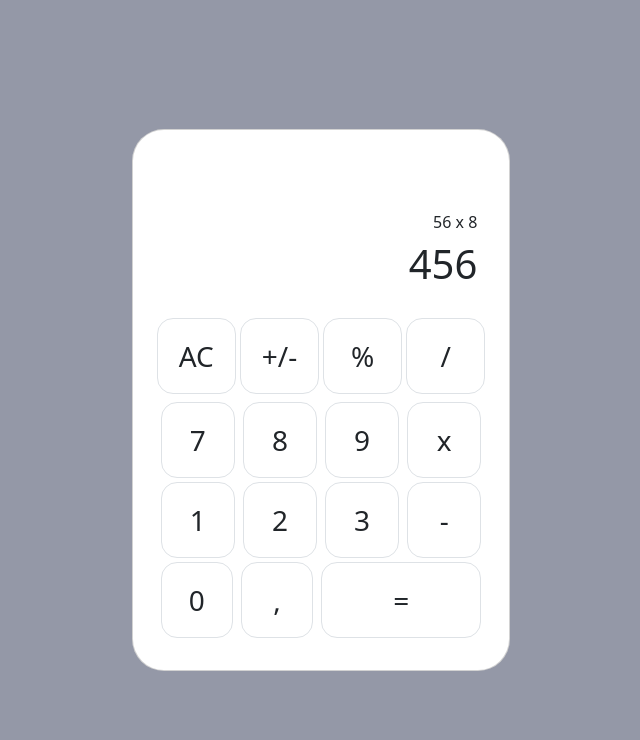
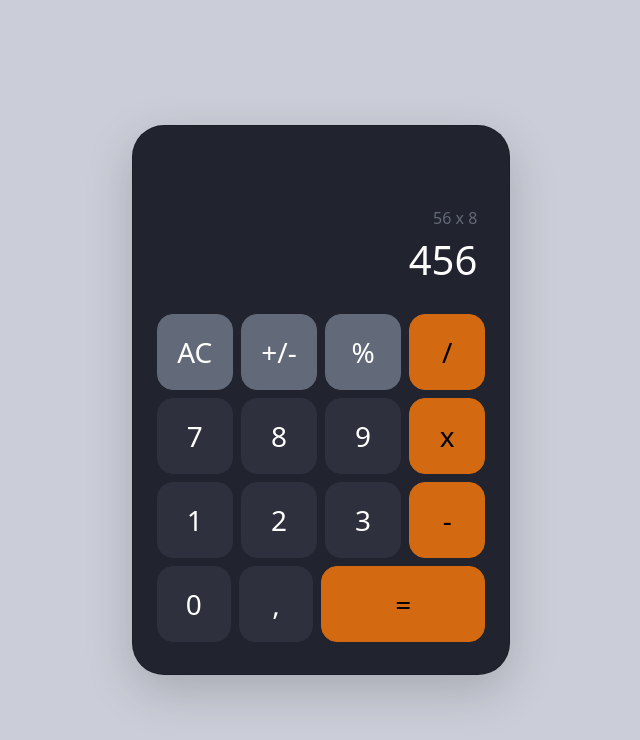
Before and after one commit to cwjki/calculator, a React (Create React App) app: page / in a window 1280 px wide. Shown: the top 740 px of the page, without its empty margins (319-959 px from the left). Built offline with nearby package versions, Linux system fonts and the light colour scheme.

Commit message:
adding styles

```diff
--- a/src/components/Calculator.tsx
+++ b/src/components/Calculator.tsx
@@ -5,123 +5,123 @@ export default function Calculator() {
     <div className="container-fluid">
       <div className="row align-items-center vh-100">
         <div className="col-lg-4 col-md-6 col-sm-8 col-12 mx-auto p-4">
-          <div className="card rounded-5 p-3">
+          <div className="card rounded-5 p-3 bg-dark shadow-lg">
             <div className="card-body text-center mt-5">
-              <div className="card-text text-end fs-6">56 x 8</div>
-              <div className="card-title text-end fs-1">456</div>
+              <div className="card-text text-end fs-6 text-secondary">56 x 8</div>
+              <div className="card-title text-end fs-1 text-info">456</div>
 
-              <div className="row align-items-center gap-1 mt-4 px-1">
+              <div className="row align-items-center gap-2 mt-4 px-1">
                 <button
                   id=""
                   type="button"
-                  className="btn border col rounded-4 p-3 fs-3"
+                  className="btn btn-secondary col rounded-4 p-3 fs-3"
                 >
                   AC
                 </button>
                 <button
                   id=""
                   type="button"
-                  className="btn border col rounded-4 p-3 fs-3"
+                  className="btn btn-secondary col rounded-4 p-3 fs-3"
                 >
                   +/-
                 </button>
                 <button
                   id=""
                   type="button"
-                  className="btn border col rounded-4 p-3 fs-3"
+                  className="btn btn-secondary col rounded-4 p-3 fs-3"
                 >
                   %
                 </button>
                 <button
                   id=""
                   type="button"
-                  className="btn border col rounded-4 p-3 fs-3"
+                  className="btn btn-warning col rounded-4 p-3 fs-3"
                 >
                   /
                 </button>
               </div>
 
-              <div className="row align-items-center gap-2 mt-2 px-2">
+              <div className="row align-items-center gap-2 mt-2 px-1">
                 <button
                   id=""
                   type="button"
-                  className="btn border col rounded-4 p-3 fs-3"
+                  className="btn btn-light col rounded-4 p-3 fs-3"
                 >
                   7
                 </button>
                 <button
                   id=""
                   type="button"
-                  className="btn border col rounded-4 p-3 fs-3"
+                  className="btn btn-light col rounded-4 p-3 fs-3"
                 >
                   8
                 </button>
                 <button
                   id=""
                   type="button"
-                  className="btn border col rounded-4 p-3 fs-3"
+                  className="btn btn-light  col rounded-4 p-3 fs-3"
                 >
                   9
                 </button>
                 <button
                   id=""
                   type="button"
-                  className="btn border col rounded-4 p-3 fs-3"
+                  className="btn btn-warning col rounded-4 p-3 fs-3"
                 >
                   x
                 </button>
               </div>
 
-              <div className="row align-items-center gap-2 mt-1 px-2">
+              <div className="row align-items-center gap-2 mt-2 px-1">
                 <button
                   id=""
                   type="button"
-                  className="btn border col rounded-4 p-3 fs-3"
+                  className="btn btn-light col rounded-4 p-3 fs-3"
                 >
                   1
                 </button>
                 <button
                   id=""
                   type="button"
-                  className="btn border col rounded-4 p-3 fs-3"
+                  className="btn btn-light col rounded-4 p-3 fs-3"
                 >
                   2
                 </button>
                 <button
                   id=""
                   type="button"
-                  className="btn border col rounded-4 p-3 fs-3"
+                  className="btn btn-light col rounded-4 p-3 fs-3"
                 >
                   3
                 </button>
                 <button
                   id=""
                   type="button"
-                  className="btn border col rounded-4 p-3 fs-3"
+                  className="btn btn-warning col rounded-4 p-3 fs-3"
                 >
                   -
                 </button>
               </div>
 
-              <div className="row align-items-center gap-2 mt-1 px-2">
+              <div className="row align-items-center gap-2 mt-2 px-1">
                 <button
                   id=""
                   type="button"
-                  className="btn border col rounded-4 p-3 fs-3"
+                  className="btn btn-light col rounded-4 p-3 fs-3"
                 >
                   0
                 </button>
                 <button
                   id=""
                   type="button"
-                  className="btn border col rounded-4 p-3 fs-3"
+                  className="btn btn-light col rounded-4 p-3 fs-3"
                 >
                   ,
                 </button>
                 <button
                   id=""
                   type="button"
-                  className="btn border col-6 rounded-4 p-3 fs-3"
+                  className="btn btn-warning col-6 rounded-4 p-3 fs-3"
                 >
                   =
                 </button>
--- a/src/custom.scss
+++ b/src/custom.scss
@@ -1,10 +1,13 @@
 // Override default variables before the import
 
-$primary: #9498A7;
-$secondary: #0F0E11;
-$info: #64656F;
-$warning: #D3D1D5;
-$danger: #433636;
+$primary: #cbced8;
+$secondary: #626979;
+$info: #fefdfe;
+$warning: #d36911;
+$danger: #353943;
+$light: #2e303e;
+$dark: #21242e;
+
 
 body {
     margin: 0;
```
